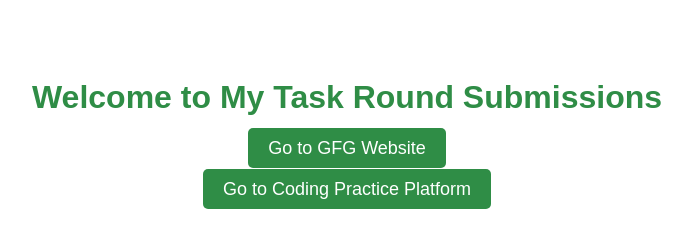
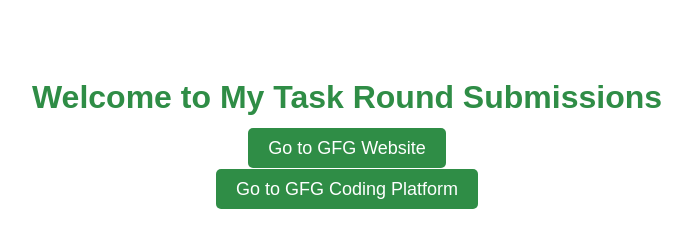
Before and after one commit to Swayam200/Swayam_TaskRound_GFG_VITB, a plain HTML site: page index.html in a window 1280 px wide. Shown: the whole page, without its empty margins (293-985 px from the left). Drawn offline with Linux system fonts and the light colour scheme.

Commit message:
Update index.html

```diff
--- a/index.html
+++ b/index.html
@@ -37,7 +37,7 @@
     <h1>Welcome to My Task Round Submissions</h1>
     <ul>
         <li><a href="GFG_Website/index.html">Go to GFG Website</a></li>
-        <li><a href="GFG_Coding_Platform/index.html">Go to Coding Practice Platform</a></li>
+        <li><a href="GFG_Coding_Platform/index.html">Go to GFG Coding Platform</a></li>
     </ul>
 </body>
 </html>
```
